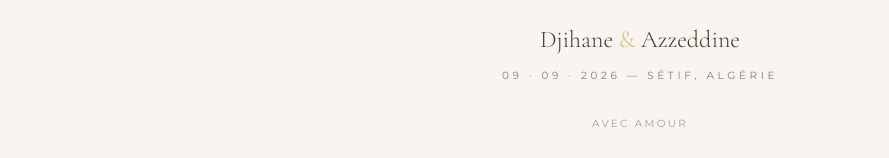
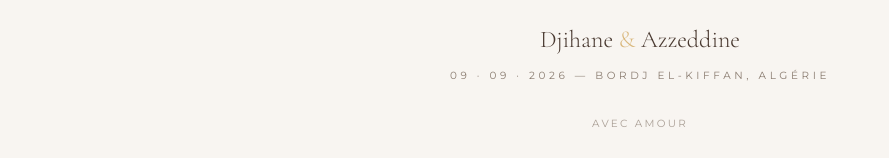
Before and after one commit to Djihaneesyrr/gitwork, a Next.js app: page / in a window 1280 px wide. Shown: the part 6452-6610 px from the top of the page, without its empty margins (0-889 px from the left). Built offline with nearby package versions, Linux system fonts and the light colour scheme.

Commit message:
Update footer.tsx

```diff
--- a/components/wedding/footer.tsx
+++ b/components/wedding/footer.tsx
@@ -12,7 +12,7 @@ export function Footer() {
           Djihane <span className="text-primary">&amp;</span> Azzeddine
         </p>
         <p className="mt-3 font-sans text-[0.65rem] uppercase tracking-luxe text-muted-foreground">
-          09 · 09 · 2026 — Sétif, Algérie
+          09 · 09 · 2026 — Bordj El-Kiffan, Algérie
         </p>
         <p className="mt-8 font-sans text-[0.65rem] uppercase tracking-wide-lux text-muted-foreground/70">
           Avec amour
```
